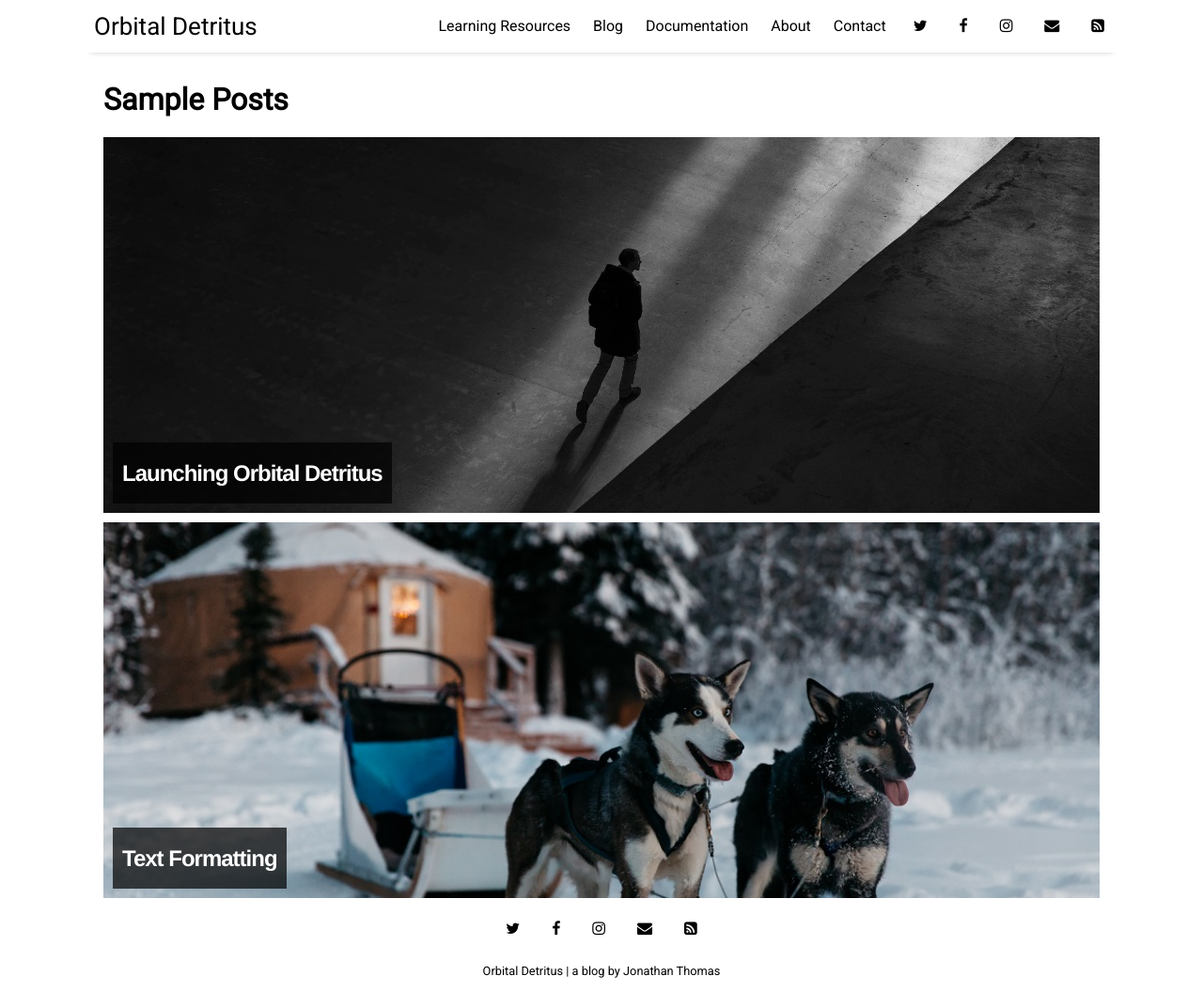
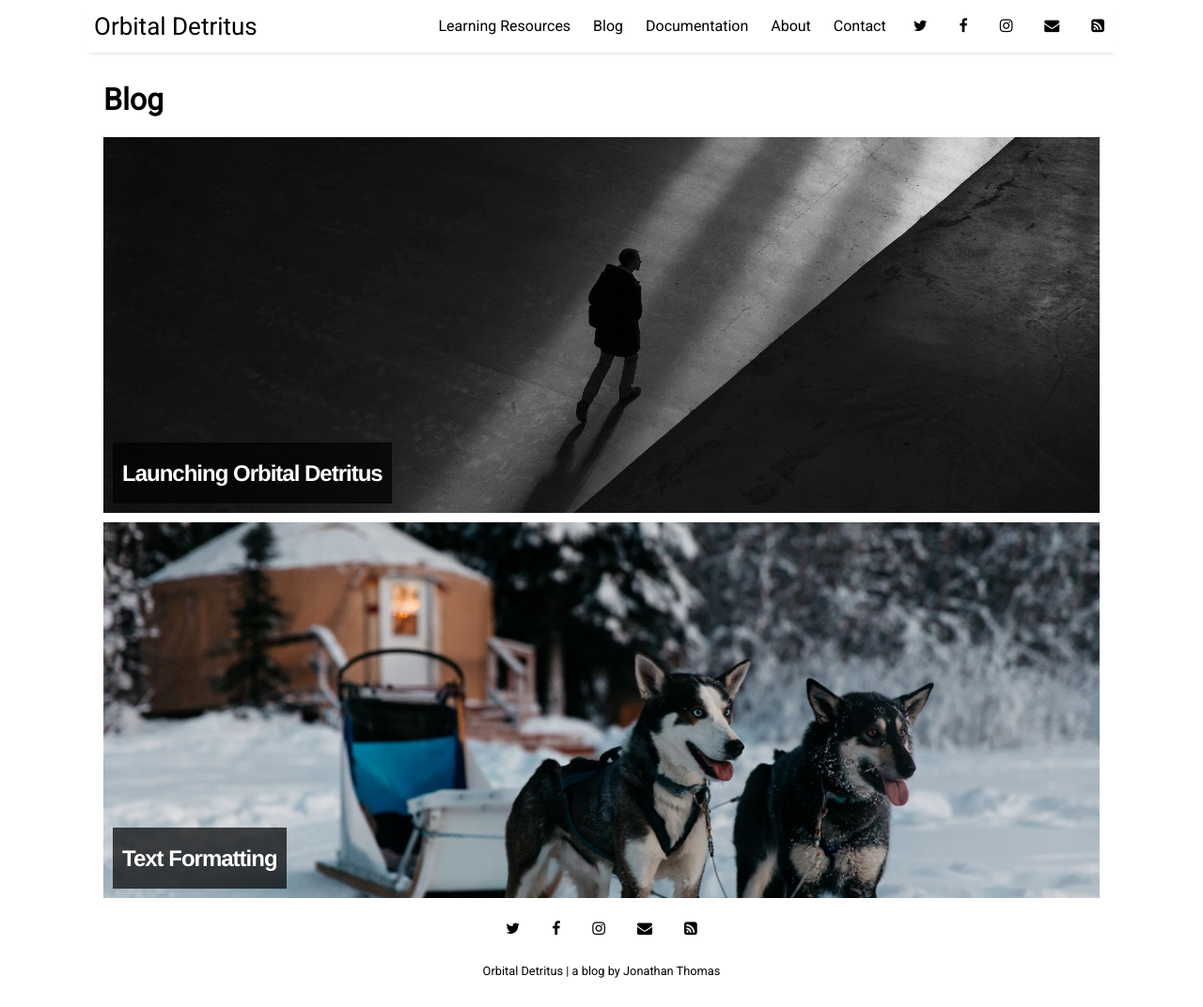
Before and after one commit to orbitaldetritus/orbitaldetritus.github.io, a Jekyll site: the page built from pages/post.html, in a window 1280 px wide and 1072 px high. Shown: the whole window at 94% size. Built offline with Jekyll 4.4.1, drawn with Linux system fonts in a browser that asks for light colours; nearby versions of some CDN libraries.

Commit message:
update social mail link

```diff
--- a/_data/settings.yml
+++ b/_data/settings.yml
@@ -18,7 +18,7 @@
 - {icon: 'twitter', link: 'https://twitter.com/paululele'}
 - {icon: 'facebook', link: 'https://www.facebook.com/Le.Paul.94'}
 - {icon: 'instagram', link: 'https://instagram.com/paululele'}
-- {icon: 'envelope', link: 'mailto:l.nguyen.paul@gmail.com'}
+- {icon: 'envelope', link: 'mailto:orbitaldetritus@gmail.com'}
 - {icon: 'rss-square', link: 'feed.xml'}
 # - {icon: 'rss-square', link: 'rss-feed.xml'}
 
--- a/pages/post.html
+++ b/pages/post.html
@@ -1,6 +1,6 @@
 ---
 layout: page
-title: Sample Posts
+title: Blog
 ---
 {% for post in site.categories.sample %}
   <a href="{{ site.github.url }}{{ post.url }}">
```
